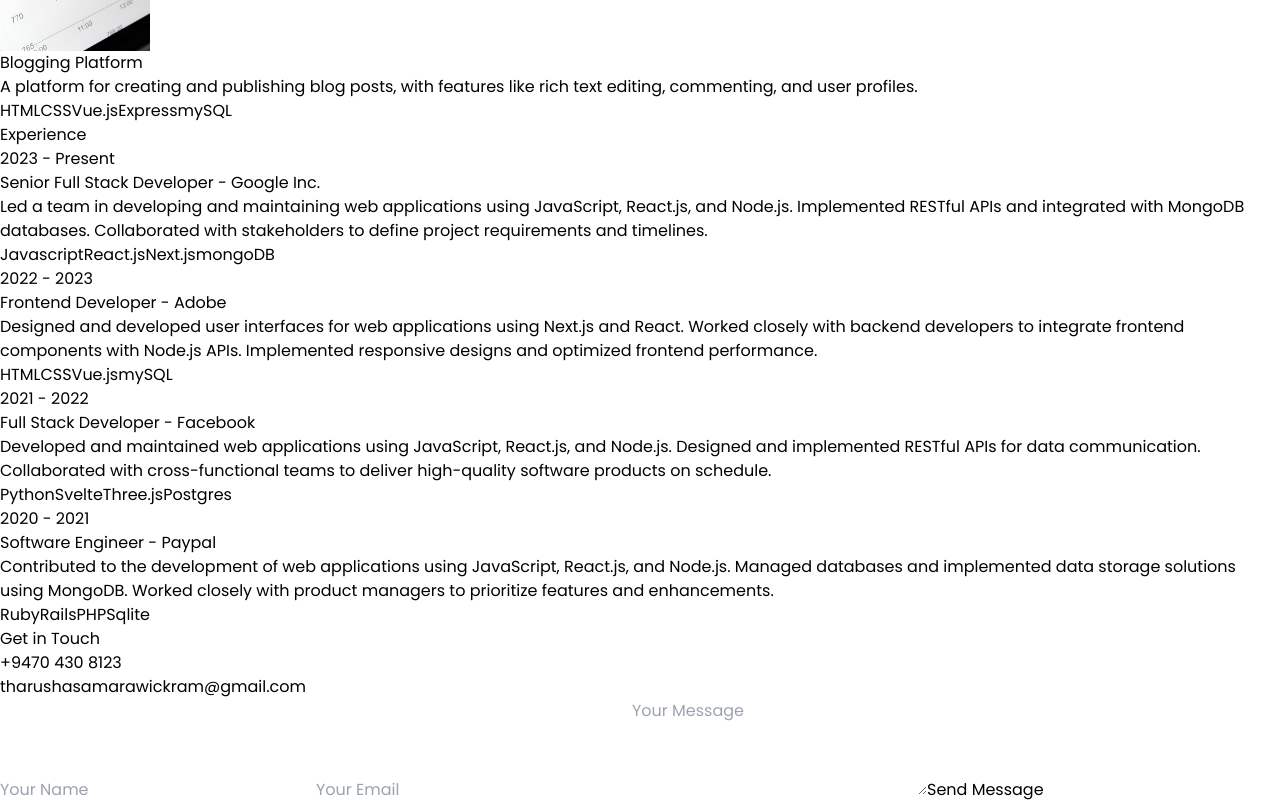
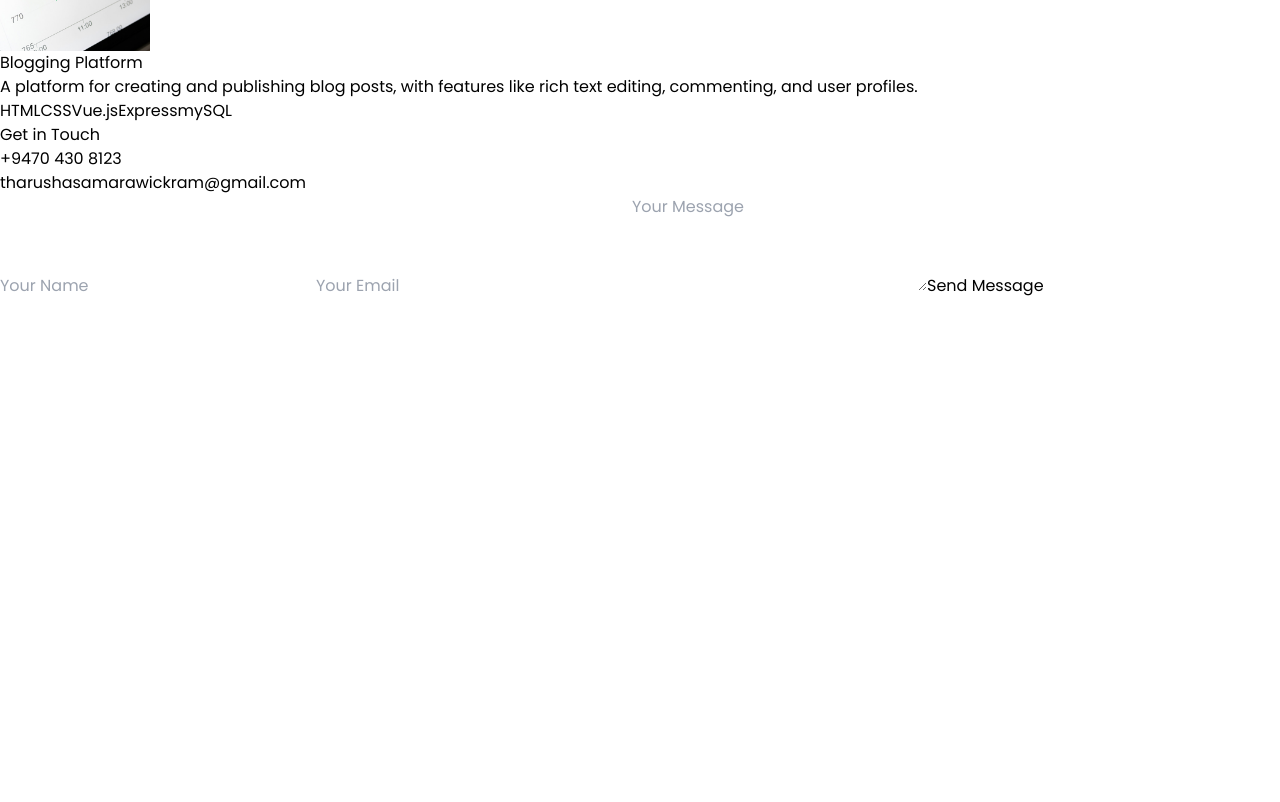
Before and after one commit to tharushasamarawickrama/My-portfolio, a React (Vite) app: page / in a window 1280 px wide. Shown: the part 2300-3102 px from the top of the page. After the commit the page ends 2598 px from the top, so only its background shows below. Built offline with nearby package versions, Linux system fonts and the light colour scheme.

Commit message:
Hide experiance section

```diff
--- a/src/App.jsx
+++ b/src/App.jsx
@@ -20,7 +20,7 @@
         <About />
         <Technologies />
         <Project />
-        <Experience />
+        {/* <Experience /> */}
         <Contact />
       </div>
 
```
